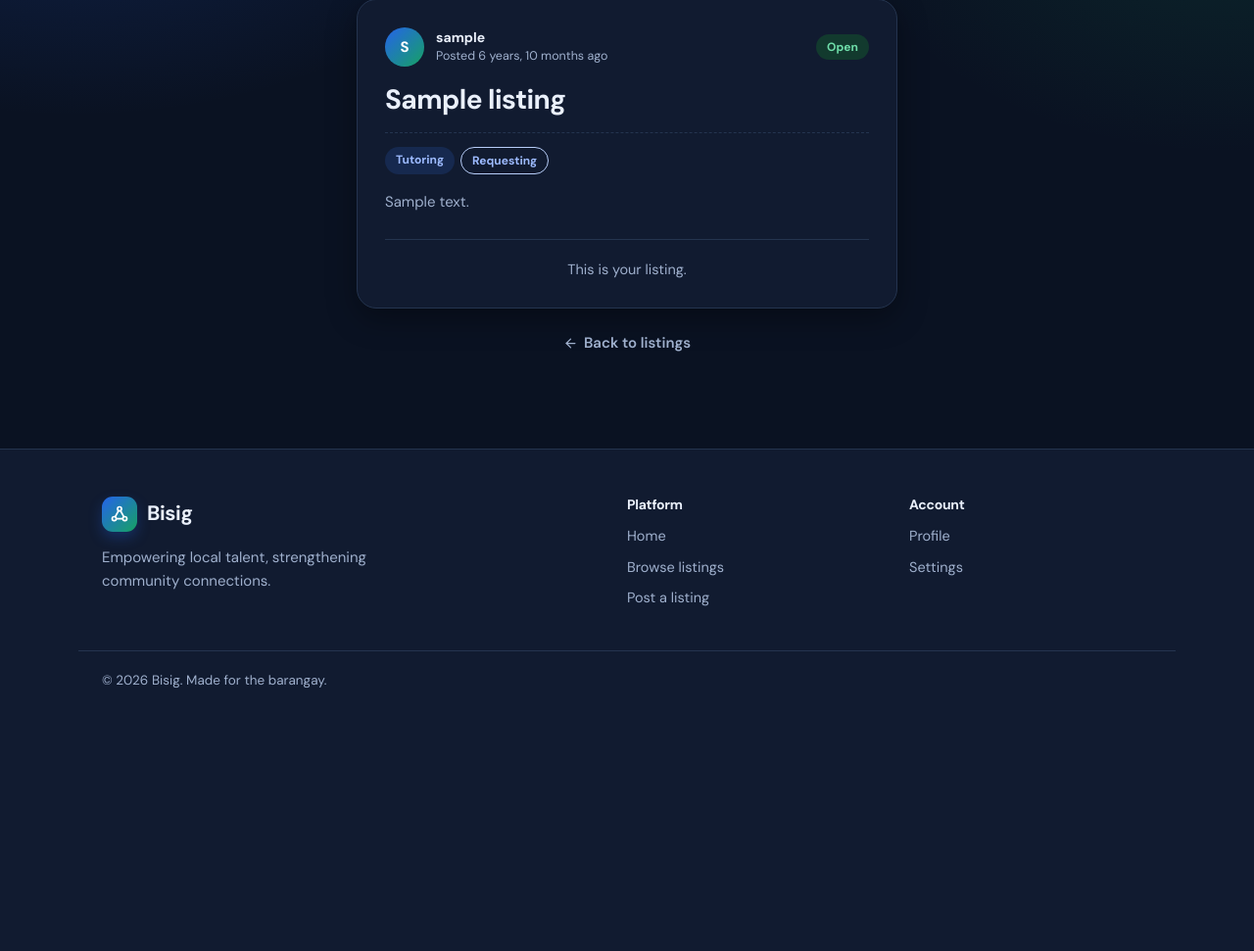
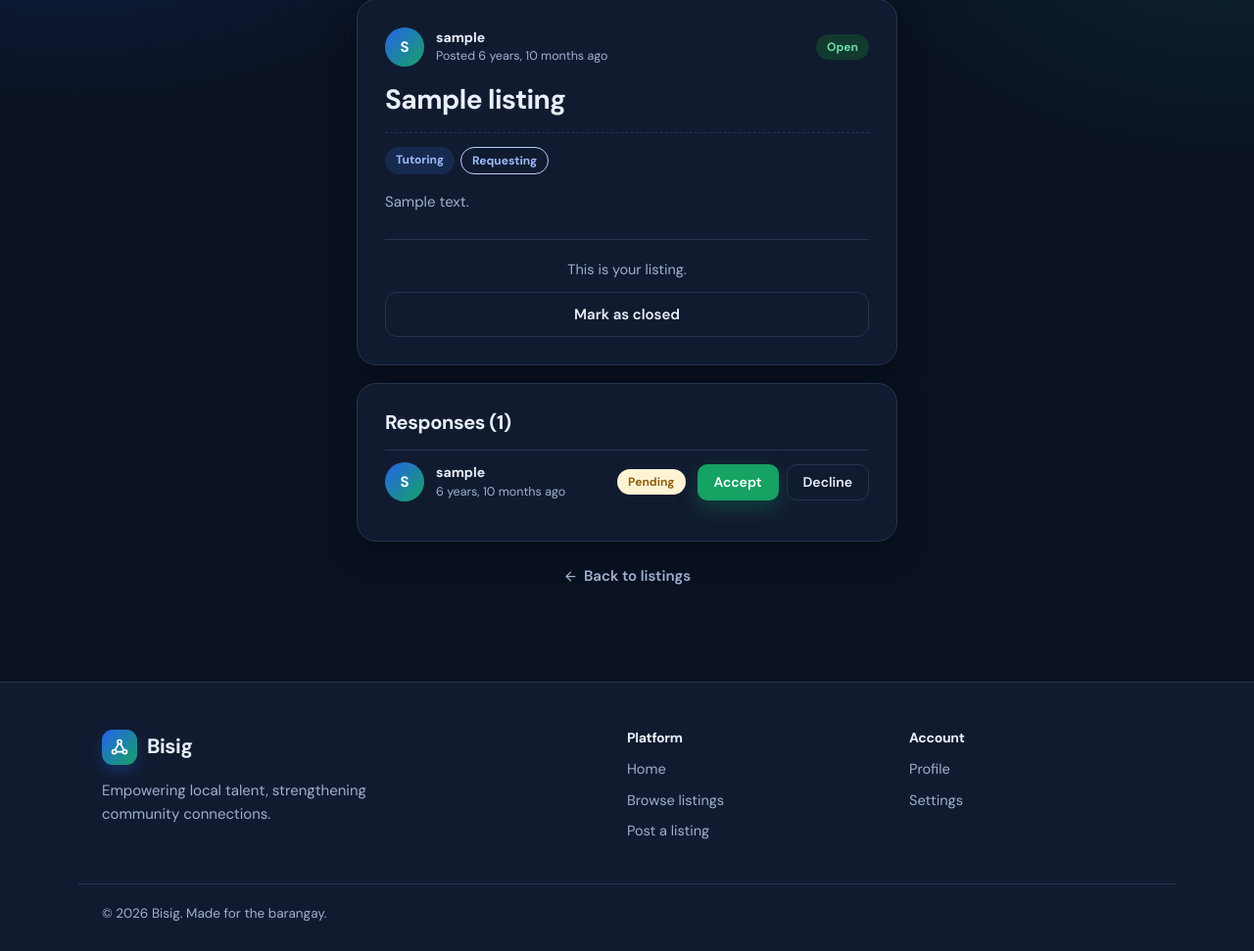
Before and after one commit to alexabaniasia/Bisig, a Django app: page /listings/1/ in a window 1280 px wide. Shown: the part 120-1091 px from the top of the page at 98% size. Before the commit the page ends 823 px from the top, so only its background shows below. Run offline with Django 5.2, Linux system fonts and the light colour scheme; a user stored in the database is signed in; data comes from the database, SQL or seed files in the repository; tables that the repository leaves empty hold one stand-in row (values such as "Sample post").

Commit message:
Let listing owners accept or decline responses and close listings

```diff
--- a/apps/listings/urls.py
+++ b/apps/listings/urls.py
@@ -7,4 +7,6 @@ urlpatterns = [
     path("new/", views.listing_create, name="listing_create"),
     path("<int:pk>/", views.listing_detail, name="listing_detail"),
     path("<int:pk>/apply/", views.listing_apply, name="listing_apply"),
+    path("applications/<int:pk>/update/", views.application_update, name="application_update"),
+    path("<int:pk>/status/", views.listing_set_status, name="listing_set_status"),
 ]
--- a/apps/listings/views.py
+++ b/apps/listings/views.py
@@ -1,7 +1,7 @@
 from django.contrib.auth.decorators import login_required
 from django.shortcuts import render, redirect, get_object_or_404
 from django.views.decorators.http import require_POST
-
+from django.core.exceptions import PermissionDenied
 from .models import Listing, Category, Application
 from .forms import ListingForm
 
@@ -27,17 +27,27 @@ def listing_detail(request, pk):
     listing = get_object_or_404(
         Listing.objects.select_related("category", "user"), pk=pk
     )
+    is_owner = listing.user_id == request.user.id
 
-    has_applied = False
+    my_application = None
+    applications = None
     if request.user.is_authenticated:
-        has_applied = Application.objects.filter(
-            listing=listing, applicant=request.user
-        ).exists()
+        if is_owner:
+            applications = (
+                listing.applications.select_related("applicant")
+                .order_by("-date_applied")
+            )
+        else:
+            my_application = Application.objects.filter(
+                listing=listing, applicant=request.user
+            ).first()
 
     return render(request, "listings/listing_detail.html", {
         "listing": listing,
-        "has_applied": has_applied,
-        "is_owner": listing.user_id == request.user.id,
+        "is_owner": is_owner,
+        "my_application": my_application,
+        "has_applied": my_application is not None,
+        "applications": applications,
     })
 
 
@@ -65,3 +75,36 @@ def listing_create(request):
     else:
         form = ListingForm()
     return render(request, "listings/listing_form.html", {"form": form})
+
+@login_required
+@require_POST
+def application_update(request, pk):
+    application = get_object_or_404(
+        Application.objects.select_related("listing"), pk=pk
+    )
+    # Only the person who posted the listing can accept or decline
+    if application.listing.user_id != request.user.id:
+        raise PermissionDenied
+
+    action = request.POST.get("action")
+    if action == "accept":
+        application.status = "accepted"
+    elif action == "reject":
+        application.status = "rejected"
+    else:
+        return redirect("listings:listing_detail", pk=application.listing_id)
+
+    application.save(update_fields=["status"])
+    return redirect("listings:listing_detail", pk=application.listing_id)
+
+
+@login_required
+@require_POST
+def listing_set_status(request, pk):
+    # Non-owners get a 404 here
+    listing = get_object_or_404(Listing, pk=pk, user=request.user)
+    new_status = request.POST.get("status")
+    if new_status in ("open", "closed"):
+        listing.status = new_status
+        listing.save(update_fields=["status"])
+    return redirect("listings:listing_detail", pk=pk)
--- a/static/css/listings/listing_detail.css
+++ b/static/css/listings/listing_detail.css
@@ -4,3 +4,20 @@
 .detail-action { margin-top: 8px; padding-top: 20px; border-top: 1px solid var(--line); }
 .detail-note { text-align: center; color: var(--ink-soft); font-size: 14.5px; }
 .detail-note.is-done { color: var(--green-ink); font-weight: 600; }
+
+.detail-inline { margin-top: 12px; }
+
+.status-accepted { background: var(--green-soft); color: var(--green-ink); }
+.status-rejected { background: var(--danger-soft); color: var(--danger); }
+
+.responses-card { margin-top: 18px; }
+.responses-card h2 { font-size: 20px; }
+.response-row {
+    display: flex;
+    align-items: center;
+    flex-wrap: wrap;
+    gap: 12px;
+    padding: 12px 0;
+    border-top: 1px solid var(--line);
+}
+.response-actions { display: flex; gap: 8px; margin: 0 0 0 auto; }
--- a/templates/listings/listing_detail.html
+++ b/templates/listings/listing_detail.html
@@ -37,12 +37,22 @@
             <div class="detail-action">
                 {% if is_owner %}
                     <p class="detail-note">This is your listing.</p>
+                    <form method="post" action="{% url 'listings:listing_set_status' listing.pk %}" class="detail-inline">
+                        {% csrf_token %}
+                        {% if listing.status == 'closed' %}
+                            <input type="hidden" name="status" value="open">
+                            <button type="submit" class="btn btn-outline btn-block">Reopen listing</button>
+                        {% else %}
+                            <input type="hidden" name="status" value="closed">
+                            <button type="submit" class="btn btn-outline btn-block">Mark as closed</button>
+                        {% endif %}
+                    </form>
+                {% elif has_applied %}
+                    <p class="detail-note is-done">✓ You've responded to this listing. Status: {{ my_application.get_status_display }}</p>
                 {% elif listing.status != 'open' %}
                     <p class="detail-note">This listing is {{ listing.get_status_display|lower }} and isn't accepting responses.</p>
                 {% elif not user.is_authenticated %}
                     <a href="{% url 'login:login' %}?next={{ request.path|urlencode }}" class="btn btn-primary btn-block">Log in to respond</a>
-                {% elif has_applied %}
-                    <p class="detail-note is-done">✓ You've responded to this listing.</p>
                 {% else %}
                     <form method="post" action="{% url 'listings:listing_apply' listing.pk %}">
                         {% csrf_token %}
@@ -54,6 +64,31 @@
             </div>
         </article>
 
+        {% if is_owner %}
+        <section class="card detail-card responses-card">
+            <h2>Responses ({{ applications|length }})</h2>
+            {% for application in applications %}
+                <div class="response-row">
+                    <span class="avatar-sm">{{ application.applicant.username|first|upper }}</span>
+                    <div class="who">
+                        <strong>{{ application.applicant.username }}</strong>
+                        <small>{{ application.date_applied|timesince }} ago</small>
+                    </div>
+                    <span class="status-pill status-{{ application.status }}">{{ application.get_status_display }}</span>
+                    {% if application.status == 'pending' %}
+                    <form method="post" action="{% url 'listings:application_update' application.pk %}" class="response-actions">
+                        {% csrf_token %}
+                        <button type="submit" name="action" value="accept" class="btn btn-green btn-sm">Accept</button>
+                        <button type="submit" name="action" value="reject" class="btn btn-outline btn-sm">Decline</button>
+                    </form>
+                    {% endif %}
+                </div>
+            {% empty %}
+                <p class="detail-note">No responses yet.</p>
+            {% endfor %}
+        </section>
+        {% endif %}
+
         <a href="{% url 'listings:listing_list' %}" class="back-link">
             <svg width="15" height="15" viewBox="0 0 24 24" fill="none" stroke="currentColor" stroke-width="2" stroke-linecap="round" stroke-linejoin="round"><path d="m12 19-7-7 7-7"/><path d="M19 12H5"/></svg>
             Back to listings
```
